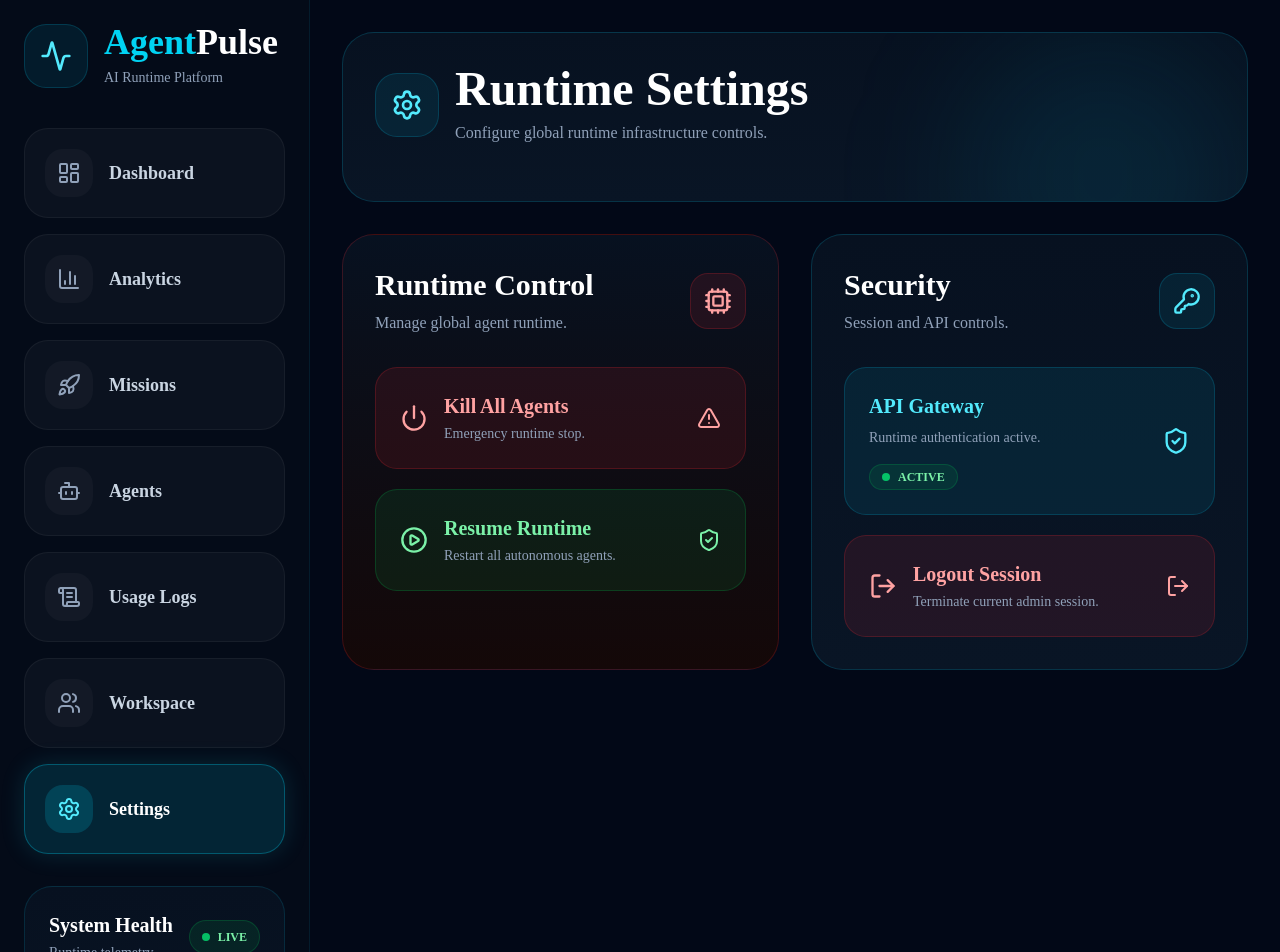
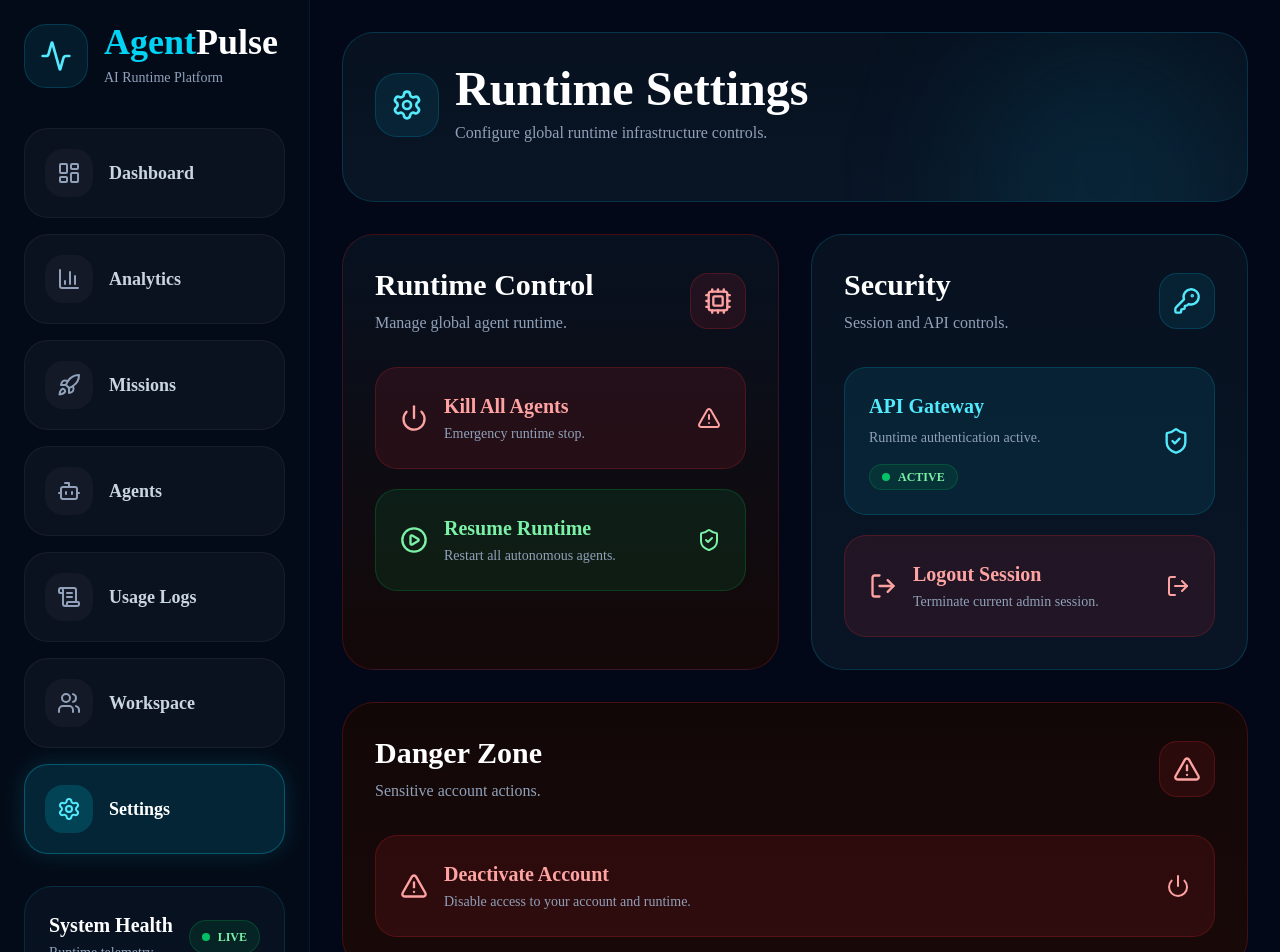
Before and after one commit to milan-backend/Agent-Pulse, a Next.js app in the folder frontend/: page /dashboard/settings in a window 1280 px wide. Shown: the top 952 px of the page. Built offline with nearby package versions, Linux system fonts and the light colour scheme; no server answers; sample sign-in values are in the browser's storage.

Commit message:
added deactive account and remove default agent creation

```diff
--- a/frontend/app/dashboard/settings/page.tsx
+++ b/frontend/app/dashboard/settings/page.tsx
@@ -1,5 +1,3 @@
-// frontend/app/dashboard/settings/page.tsx
-
 "use client";
 
 import { useState } from "react";
@@ -19,6 +17,7 @@ import {
   stopAllAgents,
   resumeAllAgents,
   logout,
+  deactivateAccount,
 } from "@/components/api";
 
 import { toast } from "sonner";
@@ -30,6 +29,13 @@ export default function SettingsPage() {
 
   const [loadingResume, setLoadingResume] =
     useState(false);
+
+  const [loadingDeactivate, setLoadingDeactivate] =
+    useState(false);
+
+  // ============================================
+  // KILL ALL
+  // ============================================
 
   async function handleKillAll() {
 
@@ -70,6 +76,10 @@ export default function SettingsPage() {
     }
   }
 
+  // ============================================
+  // RESUME ALL
+  // ============================================
+
   async function handleResumeAll() {
 
     if (loadingResume) return;
@@ -109,9 +119,70 @@ export default function SettingsPage() {
     }
   }
 
+  // ============================================
+  // DEACTIVATE ACCOUNT
+  // ============================================
+
+  async function handleDeactivateAccount() {
+
+    if (loadingDeactivate) return;
+
+    const password =
+      window.prompt(
+        "Enter your password to deactivate account"
+      );
+
+    if (!password) {
+      return;
+    }
+
+    try {
+
+      setLoadingDeactivate(true);
+
+      const confirmed =
+        window.confirm(
+          "Are you sure you want to deactivate your account?"
+        );
+
+      if (!confirmed) {
+        return;
+      }
+
+      await deactivateAccount(
+        password
+      );
+
+      toast.success(
+        "Account deactivated successfully"
+      );
+
+      setTimeout(() => {
+
+        logout();
+
+      }, 1200);
+
+    } catch (err) {
+
+      console.error(err);
+
+      toast.error(
+        err instanceof Error
+          ? err.message
+          : "Failed to deactivate account"
+      );
+
+    } finally {
+
+      setLoadingDeactivate(false);
+    }
+  }
+
   return (
 
     <div className="space-y-8">
+
       {/* HERO */}
 
       <div
@@ -125,6 +196,7 @@ export default function SettingsPage() {
           relative
         "
       >
+
         {/* GLOW */}
 
         <div
@@ -143,6 +215,7 @@ export default function SettingsPage() {
         {/* CONTENT */}
 
         <div className="relative z-10">
+
           <div
             className="
               flex
@@ -151,6 +224,7 @@ export default function SettingsPage() {
               mb-6
             "
           >
+
             <div
               className="
                 h-16
@@ -164,15 +238,18 @@ export default function SettingsPage() {
                 justify-center
               "
             >
+
               <Settings
                 className="
                   text-cyan-300
                 "
                 size={32}
               />
+
             </div>
 
             <div>
+
               <h1
                 className="
                   text-5xl
@@ -191,6 +268,7 @@ export default function SettingsPage() {
                 Configure global runtime
                 infrastructure controls.
               </p>
+
             </div>
           </div>
         </div>
@@ -206,7 +284,8 @@ export default function SettingsPage() {
           gap-8
         "
       >
-        {/* AGENT CONTROL */}
+
+        {/* RUNTIME CONTROL */}
 
         <div
           className="
@@ -217,6 +296,7 @@ export default function SettingsPage() {
             p-8
           "
         >
+
           <div
             className="
               flex
@@ -225,7 +305,9 @@ export default function SettingsPage() {
               mb-8
             "
           >
+
             <div>
+
               <h2
                 className="
                   text-3xl
@@ -243,6 +325,7 @@ export default function SettingsPage() {
               >
                 Manage global agent runtime.
               </p>
+
             </div>
 
             <div
@@ -258,18 +341,21 @@ export default function SettingsPage() {
                 justify-center
               "
             >
+
               <Cpu
                 className="
                   text-red-300
                 "
                 size={28}
               />
+
             </div>
           </div>
 
           {/* BUTTONS */}
 
           <div className="space-y-5">
+
             {/* STOP */}
 
             <button
@@ -293,7 +379,9 @@ export default function SettingsPage() {
                 disabled:cursor-not-allowed
               "
             >
+
               <div className="flex items-center gap-4">
+
                 <Power
                   className="
                     text-red-300
@@ -302,6 +390,7 @@ export default function SettingsPage() {
                 />
 
                 <div className="text-left">
+
                   <h3
                     className="
                       text-xl
@@ -319,6 +408,7 @@ export default function SettingsPage() {
                   <p className="text-sm text-slate-400 mt-1">
                     Emergency runtime stop.
                   </p>
+
                 </div>
               </div>
 
@@ -328,6 +418,7 @@ export default function SettingsPage() {
                 "
                 size={24}
               />
+
             </button>
 
             {/* RESUME */}
@@ -353,7 +444,9 @@ export default function SettingsPage() {
                 disabled:cursor-not-allowed
               "
             >
+
               <div className="flex items-center gap-4">
+
                 <PlayCircle
                   className="
                     text-green-300
@@ -362,6 +455,7 @@ export default function SettingsPage() {
                 />
 
                 <div className="text-left">
+
                   <h3
                     className="
                       text-xl
@@ -380,6 +474,7 @@ export default function SettingsPage() {
                     Restart all autonomous
                     agents.
                   </p>
+
                 </div>
               </div>
 
@@ -389,6 +484,7 @@ export default function SettingsPage() {
                 "
                 size={24}
               />
+
             </button>
           </div>
         </div>
@@ -404,6 +500,7 @@ export default function SettingsPage() {
             p-8
           "
         >
+
           <div
             className="
               flex
@@ -412,7 +509,9 @@ export default function SettingsPage() {
               mb-8
             "
           >
+
             <div>
+
               <h2
                 className="
                   text-3xl
@@ -430,6 +529,7 @@ export default function SettingsPage() {
               >
                 Session and API controls.
               </p>
+
             </div>
 
             <div
@@ -445,18 +545,21 @@ export default function SettingsPage() {
                 justify-center
               "
             >
+
               <KeyRound
                 className="
                   text-cyan-300
                 "
                 size={28}
               />
+
             </div>
           </div>
 
           {/* CARDS */}
 
           <div className="space-y-5">
+
             {/* API */}
 
             <div
@@ -468,6 +571,7 @@ export default function SettingsPage() {
                 p-6
               "
             >
+
               <div
                 className="
                   flex
@@ -475,7 +579,9 @@ export default function SettingsPage() {
                   justify-between
                 "
               >
+
                 <div>
+
                   <h3
                     className="
                       text-xl
@@ -508,6 +614,7 @@ export default function SettingsPage() {
                       text-green-300
                     "
                   >
+
                     <div
                       className="
                         h-2
@@ -519,6 +626,7 @@ export default function SettingsPage() {
                     />
 
                     ACTIVE
+
                   </div>
                 </div>
 
@@ -528,6 +636,7 @@ export default function SettingsPage() {
                   "
                   size={28}
                 />
+
               </div>
             </div>
 
@@ -558,7 +667,9 @@ export default function SettingsPage() {
                 justify-between
               "
             >
+
               <div className="flex items-center gap-4">
+
                 <LogOut
                   className="
                     text-red-300
@@ -567,6 +678,7 @@ export default function SettingsPage() {
                 />
 
                 <div className="text-left">
+
                   <h3
                     className="
                       text-xl
@@ -581,6 +693,7 @@ export default function SettingsPage() {
                     Terminate current admin
                     session.
                   </p>
+
                 </div>
               </div>
 
@@ -590,8 +703,149 @@ export default function SettingsPage() {
                 "
                 size={24}
               />
+
             </button>
           </div>
+        </div>
+
+        {/* DANGER ZONE */}
+
+        <div
+          className="
+            rounded-[32px]
+            border
+            border-red-500/20
+            bg-[linear-gradient(180deg,#120707_0%,#190909_100%)]
+            p-8
+            xl:col-span-2
+          "
+        >
+
+          {/* HEADER */}
+
+          <div
+            className="
+              flex
+              items-center
+              justify-between
+              mb-8
+            "
+          >
+
+            <div>
+
+              <h2
+                className="
+                  text-3xl
+                  font-black
+                "
+              >
+                Danger Zone
+              </h2>
+
+              <p
+                className="
+                  text-slate-400
+                  mt-2
+                "
+              >
+                Sensitive account actions.
+              </p>
+
+            </div>
+
+            <div
+              className="
+                h-14
+                w-14
+                rounded-2xl
+                border
+                border-red-500/20
+                bg-red-500/10
+                flex
+                items-center
+                justify-center
+              "
+            >
+
+              <AlertTriangle
+                className="
+                  text-red-300
+                "
+                size={28}
+              />
+
+            </div>
+
+          </div>
+
+          {/* DEACTIVATE */}
+
+          <button
+            onClick={
+              handleDeactivateAccount
+            }
+            disabled={loadingDeactivate}
+            className="
+              w-full
+              rounded-3xl
+              border
+              border-red-500/20
+              bg-red-500/10
+              hover:bg-red-500/20
+              transition-all
+              p-6
+              flex
+              items-center
+              justify-between
+              disabled:opacity-50
+              disabled:cursor-not-allowed
+            "
+          >
+
+            <div className="flex items-center gap-4">
+
+              <AlertTriangle
+                className="
+                  text-red-300
+                "
+                size={28}
+              />
+
+              <div className="text-left">
+
+                <h3
+                  className="
+                    text-xl
+                    font-black
+                    text-red-300
+                  "
+                >
+                  {
+                    loadingDeactivate
+                      ? "Deactivating Account..."
+                      : "Deactivate Account"
+                  }
+                </h3>
+
+                <p className="text-sm text-slate-400 mt-1">
+                  Disable access to your
+                  account and runtime.
+                </p>
+
+              </div>
+
+            </div>
+
+            <Power
+              className="
+                text-red-300
+              "
+              size={24}
+            />
+
+          </button>
+
         </div>
       </div>
     </div>
--- a/frontend/components/api.ts
+++ b/frontend/components/api.ts
@@ -179,6 +179,28 @@ export async function login(
 
   return data;
 }
+
+
+/* =========================================================
+   DEACTIVATE ACCOUNT
+========================================================= */
+
+export async function deactivateAccount(
+  password: string
+) {
+  return request(
+    "/auth/deactivate-account",
+    {
+      method: "DELETE",
+
+      body: {
+        password,
+      },
+    }
+  );
+}
+
+
 
 
 /* =========================================================
```
Also changed, not shown: 2 other files (tests, documents, lock files or other folders).
